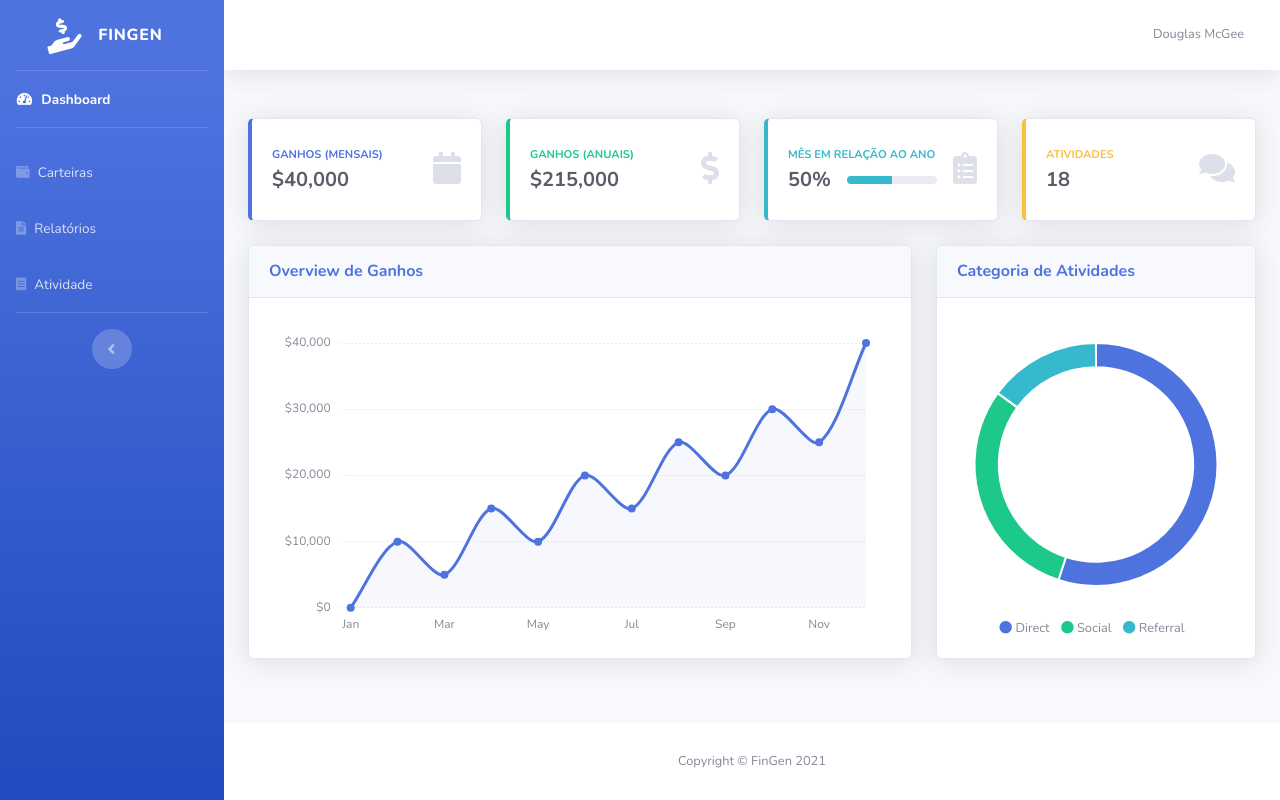
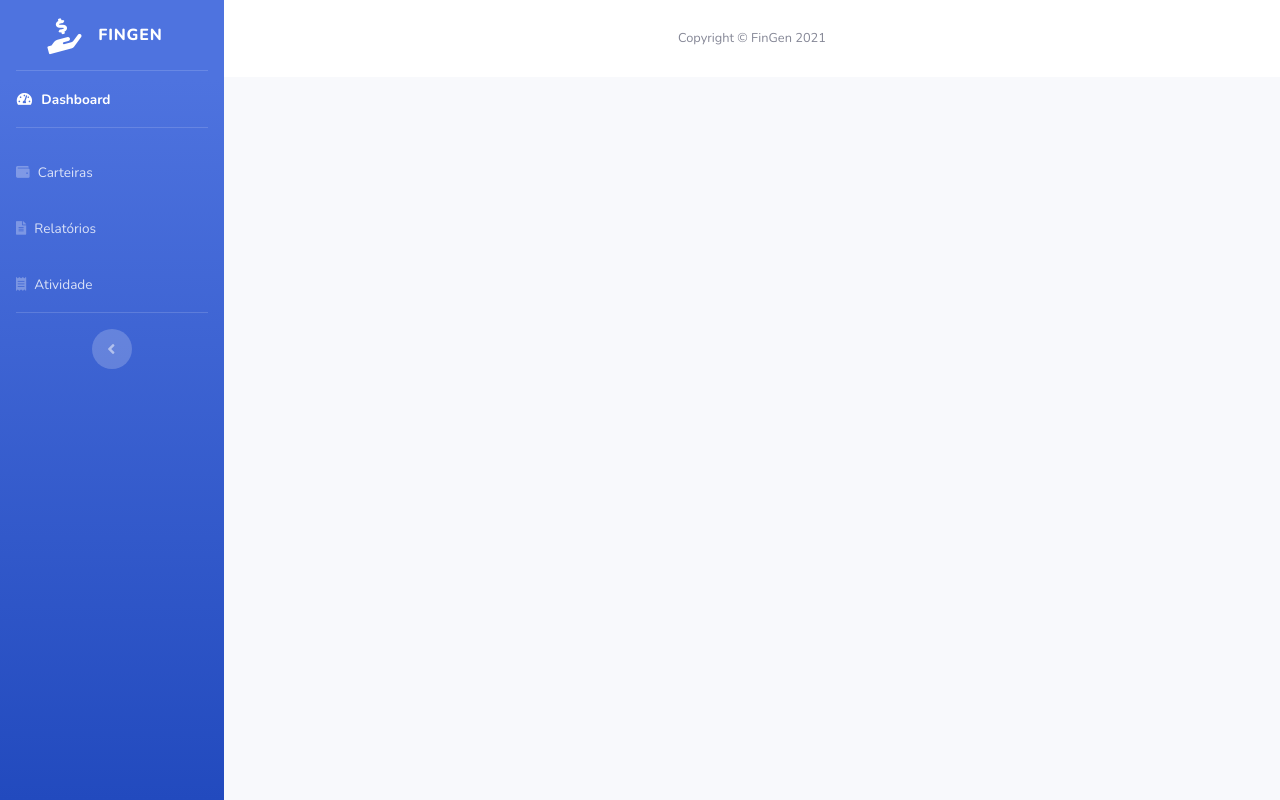
Before and after one commit to guilhermehgbrito/FinGen, a Django app: template fin_gen/base/templates/base.html in a window 1280 px wide. Run offline with Django 3.2, Linux system fonts and the light colour scheme; the template is opened without the code that fills it, so the values that code supplies are empty; some libraries are stand-ins or nearby versions.

Commit message:
fingen_usuario: Retirado botão 'esqueceu senha' dos templates e ajustes no base

```diff
--- a/fin_gen/base/templates/base.html
+++ b/fin_gen/base/templates/base.html
@@ -31,7 +31,7 @@
         <!-- Content Wrapper -->
         <div id="content-wrapper" class="d-flex flex-column">
 
-            {% include 'main.html' %}
+            {% block main %}{% endblock main %}
 
             <!-- Footer -->
             <footer class="sticky-footer bg-white">
--- a/fin_gen/base/templates/main.html
+++ /dev/null
@@ -1,194 +0,0 @@
-<!-- Main Content -->
-<div id="content">
-
-    <!-- Topbar -->
-    <nav class="navbar navbar-expand navbar-light bg-white topbar mb-4 static-top shadow">
-
-        <!-- Sidebar Toggle (Topbar) -->
-        <button id="sidebarToggleTop" class="btn btn-link d-md-none rounded-circle mr-3">
-            <i class="fa fa-bars"></i>
-        </button>
-
-
-        <!-- Topbar Navbar -->
-        <ul class="navbar-nav ml-auto">
-
-            <!-- Nav Item - User Information -->
-            <li class="nav-item dropdown no-arrow">
-                <a class="nav-link dropdown-toggle" href="#" id="userDropdown" role="button"
-                    data-toggle="dropdown" aria-haspopup="true" aria-expanded="false">
-                    <span class="mr-2 d-none d-lg-inline text-gray-600 small">Douglas McGee</span>
-                </a>
-                <!-- Dropdown - User Information -->
-                <div class="dropdown-menu dropdown-menu-right shadow animated--grow-in"
-                    aria-labelledby="userDropdown">
-                    <a class="dropdown-item" href="#">
-                        <i class="fas fa-user fa-sm fa-fw mr-2 text-gray-400"></i>
-                        Perfil
-                    </a>
-                    <a class="dropdown-item" href="#">
-                        <i class="fas fa-cogs fa-sm fa-fw mr-2 text-gray-400"></i>
-                        Configurações
-                    </a>
-                    <div class="dropdown-divider"></div>
-                    <a class="dropdown-item" href="#" data-toggle="modal" data-target="#logoutModal">
-                        <i class="fas fa-sign-out-alt fa-sm fa-fw mr-2 text-gray-400"></i>
-                        Logout
-                    </a>
-                </div>
-            </li>
-
-        </ul>
-
-    </nav>
-    <!-- End of Topbar -->
-
-    <!-- Begin Page Content -->
-    <div class="container-fluid">
-
-        <!-- Page Heading -->
-        <div class="d-sm-flex align-items-center justify-content-between mb-4">
-            <h1 class="h3 mb-0 text-gray-800">{% block title %}{% endblock title %}</h1>
-        </div>
-
-        <!-- Content Row -->
-        <div class="row">
-
-            <!-- Earnings (Monthly) Card Example -->
-            <div class="col-xl-3 col-md-6 mb-4">
-                <div class="card border-left-primary shadow h-100 py-2">
-                    <div class="card-body">
-                        <div class="row no-gutters align-items-center">
-                            <div class="col mr-2">
-                                <div class="text-xs font-weight-bold text-primary text-uppercase mb-1">
-                                    GANHOS (MENSAIS)</div>
-                                <div class="h5 mb-0 font-weight-bold text-gray-800">$40,000</div>
-                            </div>
-                            <div class="col-auto">
-                                <i class="fas fa-calendar fa-2x text-gray-300"></i>
-                            </div>
-                        </div>
-                    </div>
-                </div>
-            </div>
-
-            <!-- Earnings (Monthly) Card Example -->
-            <div class="col-xl-3 col-md-6 mb-4">
-                <div class="card border-left-success shadow h-100 py-2">
-                    <div class="card-body">
-                        <div class="row no-gutters align-items-center">
-                            <div class="col mr-2">
-                                <div class="text-xs font-weight-bold text-success text-uppercase mb-1">
-                                    GANHOS (ANUAIS)</div>
-                                <div class="h5 mb-0 font-weight-bold text-gray-800">$215,000</div>
-                            </div>
-                            <div class="col-auto">
-                                <i class="fas fa-dollar-sign fa-2x text-gray-300"></i>
-                            </div>
-                        </div>
-                    </div>
-                </div>
-            </div>
-
-            <!-- Earnings (Monthly) Card Example -->
-            <div class="col-xl-3 col-md-6 mb-4">
-                <div class="card border-left-info shadow h-100 py-2">
-                    <div class="card-body">
-                        <div class="row no-gutters align-items-center">
-                            <div class="col mr-2">
-                                <div class="text-xs font-weight-bold text-info text-uppercase mb-1">MÊS EM RELAÇÃO AO ANO
-                                </div>
-                                <div class="row no-gutters align-items-center">
-                                    <div class="col-auto">
-                                        <div class="h5 mb-0 mr-3 font-weight-bold text-gray-800">50%</div>
-                                    </div>
-                                    <div class="col">
-                                        <div class="progress progress-sm mr-2">
-                                            <div class="progress-bar bg-info" role="progressbar"
-                                                style="width: 50%" aria-valuenow="50" aria-valuemin="0"
-                                                aria-valuemax="100"></div>
-                                        </div>
-                                    </div>
-                                </div>
-                            </div>
-                            <div class="col-auto">
-                                <i class="fas fa-clipboard-list fa-2x text-gray-300"></i>
-                            </div>
-                        </div>
-                    </div>
-                </div>
-            </div>
-
-            <!-- Pending Requests Card Example -->
-            <div class="col-xl-3 col-md-6 mb-4">
-                <div class="card border-left-warning shadow h-100 py-2">
-                    <div class="card-body">
-                        <div class="row no-gutters align-items-center">
-                            <div class="col mr-2">
-                                <div class="text-xs font-weight-bold text-warning text-uppercase mb-1">
-                                    ATIVIDADES</div>
-                                <div class="h5 mb-0 font-weight-bold text-gray-800">18</div>
-                            </div>
-                            <div class="col-auto">
-                                <i class="fas fa-comments fa-2x text-gray-300"></i>
-                            </div>
-                        </div>
-                    </div>
-                </div>
-            </div>
-        </div>
-
-        <!-- Content Row -->
-
-        <div class="row">
-
-            <!-- Area Chart -->
-            <div class="col-xl-8 col-lg-7">
-                <div class="card shadow mb-4">
-                    <!-- Card Header - Dropdown -->
-                    <div
-                        class="card-header py-3 d-flex flex-row align-items-center justify-content-between">
-                        <h6 class="m-0 font-weight-bold text-primary">Overview de Ganhos</h6>
-                    </div>
-                    <!-- Card Body -->
-                    <div class="card-body">
-                        <div class="chart-area">
-                            <canvas id="myAreaChart"></canvas>
-                        </div>
-                    </div>
-                </div>
-            </div>
-
-            <!-- Pie Chart -->
-            <div class="col-xl-4 col-lg-5">
-                <div class="card shadow mb-4">
-                    <!-- Card Header - Dropdown -->
-                    <div
-                        class="card-header py-3 d-flex flex-row align-items-center justify-content-between">
-                        <h6 class="m-0 font-weight-bold text-primary">Categoria de Atividades</h6>
-                    </div>
-                    <!-- Card Body -->
-                    <div class="card-body">
-                        <div class="chart-pie pt-4 pb-2">
-                            <canvas id="myPieChart"></canvas>
-                        </div>
-                        <div class="mt-4 text-center small">
-                            <span class="mr-2">
-                                <i class="fas fa-circle text-primary"></i> Direct
-                            </span>
-                            <span class="mr-2">
-                                <i class="fas fa-circle text-success"></i> Social
-                            </span>
-                            <span class="mr-2">
-                                <i class="fas fa-circle text-info"></i> Referral
-                            </span>
-                        </div>
-                    </div>
-                </div>
-            </div>
-        </div>
-    </div>
-    <!-- /.container-fluid -->
-
-</div>
-<!-- End of Main Content -->
--- a/fin_gen/templates/fingen_usuario/login.html
+++ b/fin_gen/templates/fingen_usuario/login.html
@@ -57,7 +57,7 @@
                                     </form>
                                     <hr>
                                     <div class="text-center">
-                                        <a class="small" href="#">Esqueceu a senha?</a>
+                                        <!--<a class="small" href="#">Esqueceu a senha?</a>-->
                                     </div>
                                     <div class="text-center">
                                         <a class="small" href="{% url 'registro' %}">Crie uma conta!</a>
--- a/fin_gen/templates/fingen_usuario/registro.html
+++ b/fin_gen/templates/fingen_usuario/registro.html
@@ -78,7 +78,7 @@
                             </form>
                             <hr>
                             <div class="text-center">
-                                <a class="small" href="#">Esqueceu a senha?</a>
+                                <!--<a class="small" href="#">Esqueceu a senha?</a>-->
                             </div>
                             <div class="text-center">
                                 <a class="small" href="{% url 'login' %}">Já tem uma conta? Login!</a>
```
